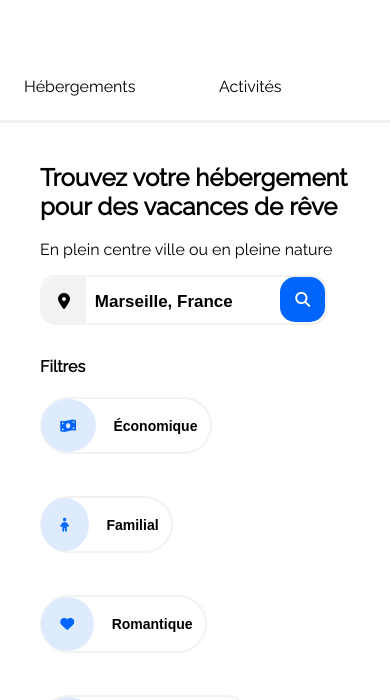
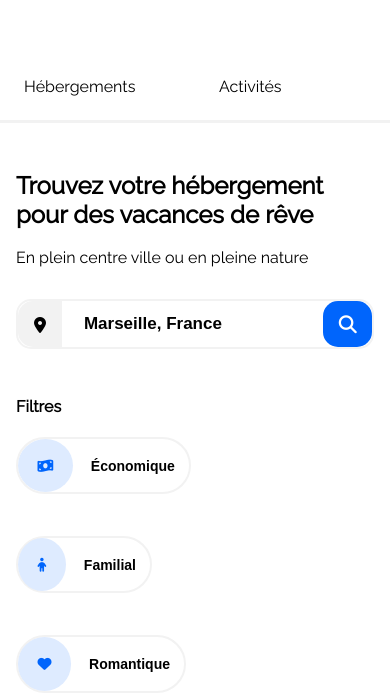
Before and after one commit to fvnny-code/CodeccoFanny_2_20052021, a plain HTML site: page Reservia-version1/index.html in a window 390 px wide. Shown: the part 129-829 px from the top of the page. Drawn offline with Linux system fonts and the light colour scheme.

Commit message:
SECTION 1 : Debug = OK. exit position: absolute dans les boutons -> display : flex; CSS : modifs de class des <button> et <i>

```diff
--- a/Reservia-version1/index.html
+++ b/Reservia-version1/index.html
@@ -39,11 +39,11 @@
                 <p>En plein centre ville ou en pleine nature</p>
             </div>
             <!-- search button -->
-            <form id="searchbar" method="pos" action="#">
+            <form id="searchbar" method="post" action="#">
                 <i class="fas fa-map-marker-alt clr-black"></i>
                 <input type="search" type="text" placeholder=" Marseille, France" aria-label="Rechercher" />
                 <button type="submit" class="search">Rechercher</button>
-                <button type="button" class="search-icon"><i class="fas fa-search fa lg"></i></button>
+                <button type="submit" class="search-icon"><i class="fas fa-search fa lg"></i></button>
                 <!-- un ° s'affiche. A rectifier  -->
             </form>
 
--- a/Reservia-version1/styles.css
+++ b/Reservia-version1/styles.css
@@ -115,13 +115,16 @@ header {
 }
 
 /* SECTION 1 */
+#search {
+  padding: 1em;
+}
 
-#search {
-  padding: 40px;
+#infos {
+  margin: 2em 0;
 }
 
 h1 {
-  /* margin-right: 1em; */
+  margin-right: 1em;
   font-size: 1.5em;
   font-weight: bold;
 }
@@ -138,13 +141,16 @@ h1 p {
   max-width: 500px;
   border-radius: 15px;
   border: 2px solid #F2F2F2;
-  position: relative;
+  display: flex;
+  flex-direction: row;
+  justify-content: space-between;
 }
 
 #searchbar input {
   font-weight: bold;
   border: none;
   font-size: 17px;
+  width: fit-content;
 }
 
 ::placeholder {
@@ -152,11 +158,7 @@ h1 p {
   opacity: 1;
 }
 
-#searchbar input:focus {
-  outline: none;
-}
-
-#searchbar i {
+#searchbar .fa-map-marker-alt {
   border-radius: 15px 0 0 15px;
   padding: 16px;
   background: #F2F2F2;
@@ -164,33 +166,36 @@ h1 p {
 }
 
 #searchbar .search {
-  padding: 15px 10px;
-  color: white;
-}
-
-#searchbar .search {
   font-size: 16px;
-  position: absolute;
-  right: 0;
   border: none;
   border-radius: 0 15px 15px 0;
   background: #0065FC;
   color: white;
-  padding: 0.85em;
-  /* display: none; */
+  padding: 0.9em;
+  margin-left: 10rem;
 }
 
-#searchbar .search-icon i {
-  font-size: 15px;
-  position: absolute;
-  right: 0;
-  top: 0;
-  padding: 1em;
+#searchbar .search:hover {
+  font-size: 17px;
+  background: #0049b8;
+}
+
+#searchbar .search-icon {
   border: none;
   border-radius: 15px;
   background: #0065FC;
   color: white;
   visibility: hidden;
+}
+
+#searchbar .search-icon:hover {
+  background: #0049b8;
+}
+
+#searchbar .search-icon .fa-search {
+  font-size: 18px;
+  padding: 0.85em;
+  color: white;
 }
 
 /* TAGS */
@@ -211,9 +216,9 @@ visibility: hidden;
   background-color: white;
   border: 2px solid #F2F2F2;
   border-radius: 40px;
-  margin: 1.5em;
+  margin: 1.5em 3em;
   margin-left: 0;
-  padding: 0 0.9em;
+  padding: 0 1em;
   font-weight: bold;
   font-size: 14px;
 }
@@ -227,13 +232,12 @@ visibility: hidden;
   padding: 1.4em;
 }
 
-.tag i fa-child {
+.tag i .fa-child {
   padding: 15px 17px
 }
 
 .tag :hover {
   background-color: #F2F2F2;
-  transform: scale(1.1);
 }
 
 /* search results */
@@ -251,21 +255,18 @@ visibility: hidden;
 
 @media screen and (max-width: 900px) {
   #searchbar {
-    margin-bottom: 2em;
-    width: max-content;
-    /* pour que la taille du champs de saisie s'adapte au contenu */
+    margin-bottom: 3em;
   }
   #searchbar .search {
     display: none;
   }
-  #searchbar .search-icon i {
+  #searchbar .search-icon, .fa-search {
     visibility: visible;
   }
   .tags {
     display: block;
   }
 }
-
 
 /* SECTION 2  HÉBERGEMENTS */
 
@@ -374,7 +375,6 @@ visibility: hidden;
 .card-box-pop {
   display: flex;
   flex-direction: column;
-
   gap: 3em;
 }
 
@@ -405,10 +405,9 @@ visibility: hidden;
   padding: 1em;
 }
 
-.card-aside .card-body .price{
+.card-aside .card-body .price {
   font-weight: bolder;
 }
-
 
 @media screen and (max-width: 900px) and (min-width: 414px) {
   .lodging {
@@ -572,17 +571,14 @@ visibility: hidden;
 }
 
 @media screen and (max-width: 900px) {
-
   /* HAUTEUR DES CARDS + OU - OK avec display: block;(ligne 599) */
-
   /* PROBLÈME AVEC LES .CARD-BIG :shadow-box, le padding dans card-body,marging-bottom avec les autres cards */
-
   /* PROBLÈME DE CENTRAGE DES ÉLÉMENTS = OK (?) avec un padding un peu asymétrique ligne 585 */
-
   .container-act {
     flex-direction: column;
     flex-wrap: wrap;
-      padding: 1rem 3rem 1rem 0.5rem; /* pour résoudre le souci de débordement survenu .... à un moment */
+    padding: 1rem 3rem 1rem 0.5rem;
+    /* pour résoudre le souci de débordement survenu .... à un moment */
   }
   .box-big, .box-medium-small {
     display: flex;
```
Lines whose indentation alone changed are shown as unchanged.
